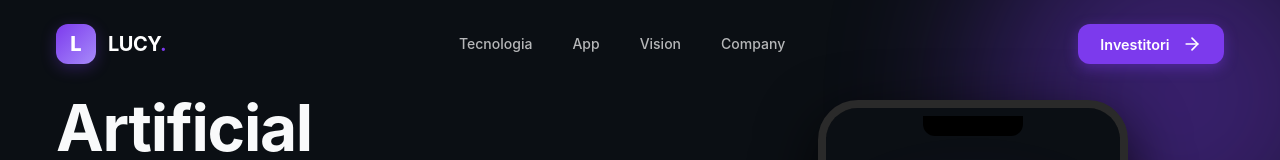
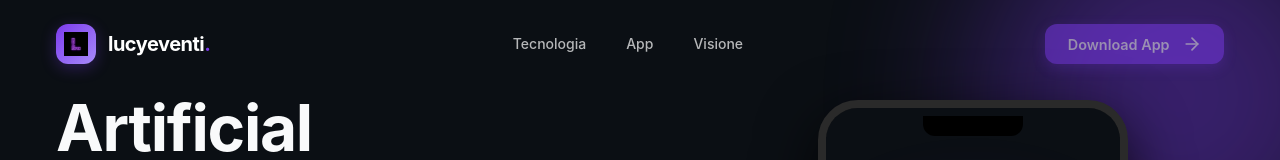
Before and after one commit to LUCYEVENTI/lucyeventi_website, a React (Vite) app: page / in a window 1280 px wide. Shown: the top 160 px of the page. Built offline with nearby package versions, Linux system fonts and the light colour scheme.

Commit message:
UI: Update Navigation Header links, branding, and CTA

```diff
--- a/src/components/Header.jsx
+++ b/src/components/Header.jsx
@@ -20,8 +20,7 @@ const Header = () => {
     const navLinks = [
         { name: 'Tecnologia', href: '#tech' },
         { name: 'App', href: '#product-start' },
-        { name: 'Vision', href: '#traction' },
-        { name: 'Company', href: '#company' },
+        { name: 'Visione', href: '#traction' },
     ];
 
     const scrollToSection = (e, href) => {
@@ -48,9 +47,9 @@ const Header = () => {
                 {/* Logo */}
                 <div className="header-logo" onClick={(e) => scrollToSection(e, '#hero-start')}>
                     <div className="logo-box">
-                        <span>L</span>
+                        <img src="assets/favicon.png" alt="LUCY Logo" style={{ width: '24px', height: '24px' }} />
                     </div>
-                    <span className="logo-text">LUCY<span>.</span></span>
+                    <span className="logo-text">lucyeventi<span>.</span></span>
                 </div>
 
                 {/* Desktop Nav */}
@@ -72,10 +71,10 @@ const Header = () => {
                     <Button
                         variant="primary"
                         size="sm"
+                        disabled={true}
                         icon={ArrowRight}
-                        onClick={(e) => scrollToSection(e, '#contact')}
                     >
-                        Investitori
+                        Download App
                     </Button>
                 </div>
 
@@ -112,10 +111,10 @@ const Header = () => {
                                 <Button
                                     variant="primary"
                                     className="w-full justify-center"
+                                    disabled={true}
                                     icon={ArrowRight}
-                                    onClick={(e) => scrollToSection(e, '#contact')}
                                 >
-                                    Investor Relations
+                                    Download App
                                 </Button>
                             </div>
                         </nav>
--- a/src/components/ui/Button.jsx
+++ b/src/components/ui/Button.jsx
@@ -8,14 +8,17 @@ const Button = ({
     size,
     onClick,
     className = '',
-    icon: Icon
+    icon: Icon,
+    disabled = false
 }) => {
     return (
         <motion.button
             className={`btn btn-${variant} ${size ? `btn-${size}` : ''} ${className}`}
-            onClick={onClick}
-            whileHover={{ scale: 1.05 }}
-            whileTap={{ scale: 0.95 }}
+            onClick={disabled ? undefined : onClick}
+            disabled={disabled}
+            whileHover={disabled ? {} : { scale: 1.05 }}
+            whileTap={disabled ? {} : { scale: 0.95 }}
+            style={{ opacity: disabled ? 0.5 : 1, cursor: disabled ? 'not-allowed' : 'pointer' }}
         >
             {children}
             {Icon && <Icon size={20} className="btn-icon" />}
```
